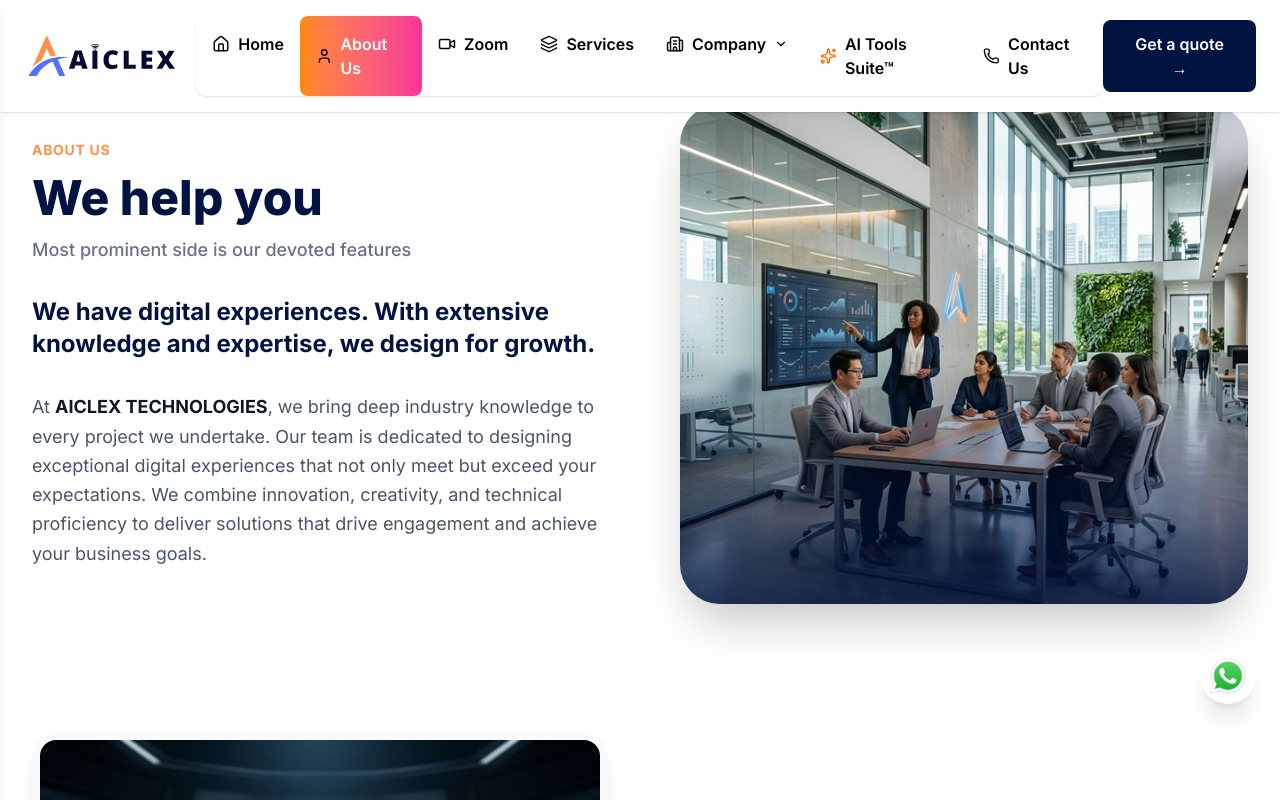
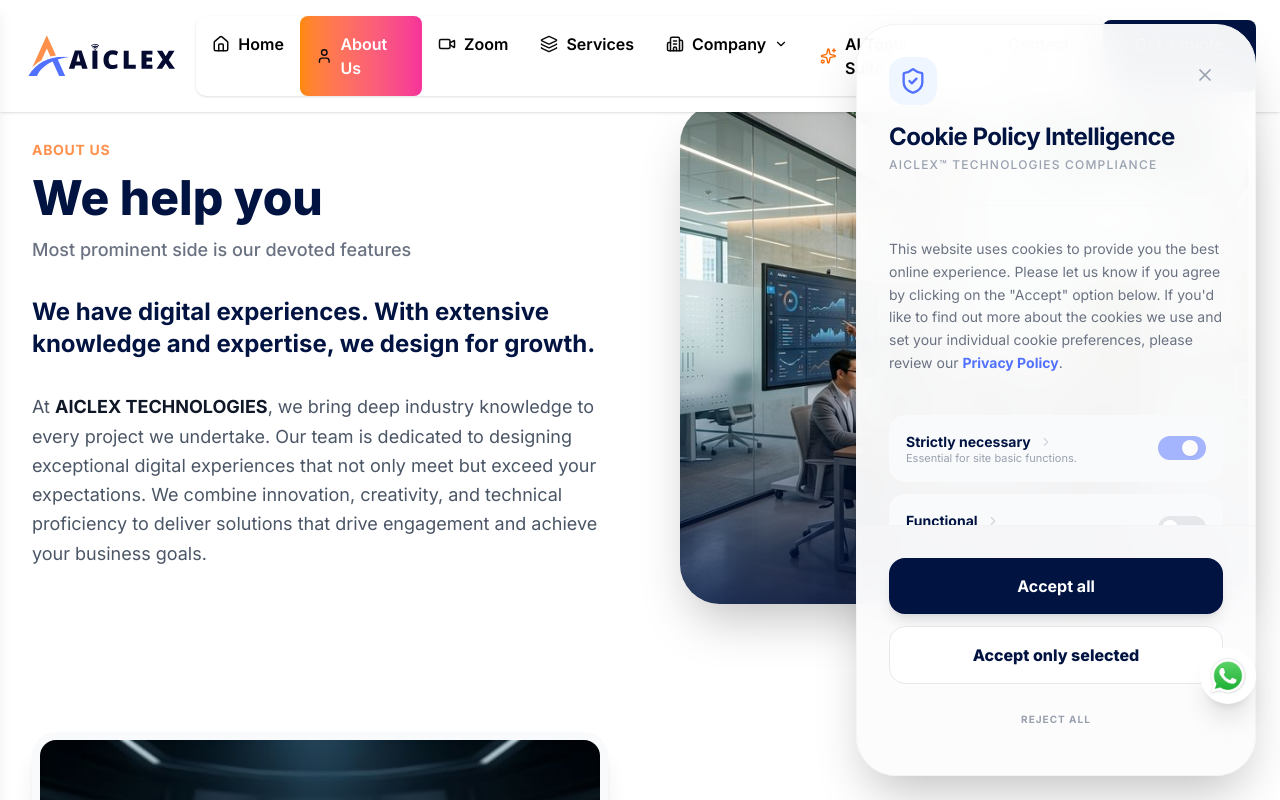
Before and after one commit to umeshkumar097/aiclex_web, a Next.js app: page /about in a window 1280 px wide. Shown: the top 800 px of the page. Built offline with nearby package versions, Linux system fonts and the light colour scheme.

Commit message:
feat: implement global GDPR-compliant Cookie Consent system

```diff
--- a/components/ClientLayout.tsx
+++ b/components/ClientLayout.tsx
@@ -3,6 +3,7 @@
 import { usePathname } from "next/navigation";
 import Navbar from "./Navbar"; // Ensure these match your actual file names
 import Footer from "./Footer";
+import CookieConsent from "./CookieConsent";
 
 export default function ClientLayout({
   children,
@@ -16,6 +17,7 @@
 
   return (
     <>
+      <CookieConsent />
       {/* 1. Only show Navbar on public pages */}
       {!isDashboard && <Navbar />}
 
--- /dev/null
+++ b/components/CookieConsent.tsx
@@ -0,0 +1,175 @@
+"use client";
+
+import { useState, useEffect } from "react";
+import { motion, AnimatePresence } from "framer-motion";
+import { ShieldCheck, X, ChevronRight, Settings, Info } from "lucide-react";
+import Link from "next/link";
+
+export default function CookieConsent() {
+  const [isVisible, setIsVisible] = useState(false);
+  const [showSettings, setShowSettings] = useState(false);
+  const [preferences, setPreferences] = useState({
+    strictly: true,
+    functional: false,
+    performance: false,
+    marketing: false,
+  });
+
+  useEffect(() => {
+    // Check if user has already given consent
+    const consent = localStorage.getItem("aiclex-cookie-consent");
+    if (!consent) {
+      // Delay for premium feel
+      const timer = setTimeout(() => setIsVisible(true), 1500);
+      return () => clearTimeout(timer);
+    }
+  }, []);
+
+  const handleSave = (all: boolean = false) => {
+    const finalPrefs = all
+      ? { strictly: true, functional: true, performance: true, marketing: true }
+      : preferences;
+
+    localStorage.setItem("aiclex-cookie-consent", JSON.stringify(finalPrefs));
+    setIsVisible(false);
+  };
+
+  const handleReject = () => {
+    const finalPrefs = { strictly: true, functional: false, performance: false, marketing: false };
+    localStorage.setItem("aiclex-cookie-consent", JSON.stringify(finalPrefs));
+    setIsVisible(false);
+  };
+
+  const togglePreference = (key: keyof typeof preferences) => {
+    if (key === "strictly") return; // Cannot toggle strictly necessary
+    setPreferences((prev) => ({ ...prev, [key]: !prev[key] }));
+  };
+
+  if (!isVisible) return null;
+
+  return (
+    <AnimatePresence>
+      <motion.div
+        initial={{ x: "100%", opacity: 0 }}
+        animate={{ x: 0, opacity: 1 }}
+        exit={{ x: "100%", opacity: 0 }}
+        transition={{ type: "spring", damping: 25, stiffness: 200 }}
+        className="fixed top-0 right-0 h-full w-full max-w-md z-[9999] p-6 flex flex-col pointer-events-none"
+      >
+        <div className="bg-white/95 backdrop-blur-xl h-full w-full rounded-[2.5rem] shadow-2xl border border-gray-100 flex flex-col pointer-events-auto overflow-hidden">
+          {/* Header */}
+          <div className="p-8 border-b border-gray-50 flex justify-between items-start">
+            <div>
+              <div className="w-12 h-12 bg-blue-50 text-[#5271ff] rounded-2xl flex items-center justify-center mb-4">
+                <ShieldCheck size={28} />
+              </div>
+              <h2 className="text-2xl font-bold text-[#001341] tracking-tight">Cookie Policy Intelligence</h2>
+              <p className="text-gray-400 text-xs font-medium uppercase tracking-widest mt-1">AICLEX™ Technologies Compliance</p>
+            </div>
+            <button
+              onClick={() => setIsVisible(false)}
+              className="p-2 text-gray-400 hover:text-[#001341] hover:bg-gray-100 rounded-full transition-all"
+            >
+              <X size={20} />
+            </button>
+          </div>
+
+          {/* Content */}
+          <div className="flex-1 overflow-y-auto p-8 space-y-6">
+            <p className="text-sm text-gray-500 leading-relaxed">
+              This website uses cookies to provide you the best online experience. Please let us know if you agree by clicking on the "Accept" option below. If you'd like to find out more about the cookies we use and set your individual cookie preferences, please review our <Link href="/privacy-policy" className="text-[#5271ff] font-bold hover:underline">Privacy Policy</Link>.
+            </p>
+
+            {/* Toggle Sections */}
+            <div className="space-y-3 pt-4">
+              <CookieToggle
+                title="Strictly necessary"
+                desc="Essential for site basic functions."
+                isActive={preferences.strictly}
+                isLocked={true}
+                onToggle={() => {}}
+              />
+              <CookieToggle
+                title="Functional"
+                desc="Remembers your preferences & choices."
+                isActive={preferences.functional}
+                onToggle={() => togglePreference("functional")}
+              />
+              <CookieToggle
+                title="Performance"
+                desc="Helps us understand how you use the site."
+                isActive={preferences.performance}
+                onToggle={() => togglePreference("performance")}
+              />
+              <CookieToggle
+                title="Marketing / Third Party"
+                desc="Used for targeted advertising and social media."
+                isActive={preferences.marketing}
+                onToggle={() => togglePreference("marketing")}
+              />
+            </div>
+          </div>
+
+          {/* Footer Actions */}
+          <div className="p-8 bg-gray-50/50 border-t border-gray-100 space-y-3">
+            <button
+              onClick={() => handleSave(true)}
+              className="w-full py-4 bg-[#001341] text-white font-bold rounded-2xl hover:bg-[#5271ff] transition-all shadow-lg hover:shadow-blue-200"
+            >
+              Accept all
+            </button>
+            <button
+              onClick={() => handleSave(false)}
+              className="w-full py-4 bg-white text-[#001341] font-extrabold border border-gray-200 rounded-2xl hover:border-[#ff914d] transition-all"
+            >
+              Accept only selected
+            </button>
+            <button
+              onClick={handleReject}
+              className="w-full py-4 text-gray-400 font-bold uppercase text-[10px] tracking-widest hover:text-red-500 transition-colors"
+            >
+              Reject all
+            </button>
+          </div>
+        </div>
+      </motion.div>
+    </AnimatePresence>
+  );
+}
+
+function CookieToggle({
+  title,
+  desc,
+  isActive,
+  isLocked = false,
+  onToggle
+}: {
+  title: string;
+  desc: string;
+  isActive: boolean;
+  isLocked?: boolean;
+  onToggle: () => void;
+}) {
+  return (
+    <div className="flex items-center justify-between p-4 bg-gray-50 rounded-2xl border border-transparent hover:border-gray-100 transition-all group">
+      <div className="flex flex-col">
+        <span className="text-sm font-bold text-[#001341] flex items-center gap-2">
+          {title} <ChevronRight size={14} className="text-gray-300 group-hover:text-[#5271ff] transition-colors" />
+        </span>
+        <span className="text-[11px] text-gray-400 leading-tight">{desc}</span>
+      </div>
+      <button
+        onClick={onToggle}
+        disabled={isLocked}
+        className={`w-12 h-6 rounded-full relative transition-all ${
+          isActive ? "bg-[#5271ff]" : "bg-gray-200"
+        } ${isLocked ? "opacity-50 cursor-not-allowed" : "cursor-pointer"}`}
+      >
+        <motion.div
+          animate={{ x: isActive ? 24 : 4 }}
+          className="absolute top-1 left-0 w-4 h-4 bg-white rounded-full shadow-sm"
+        />
+      </button>
+    </div>
+  );
+}
```
